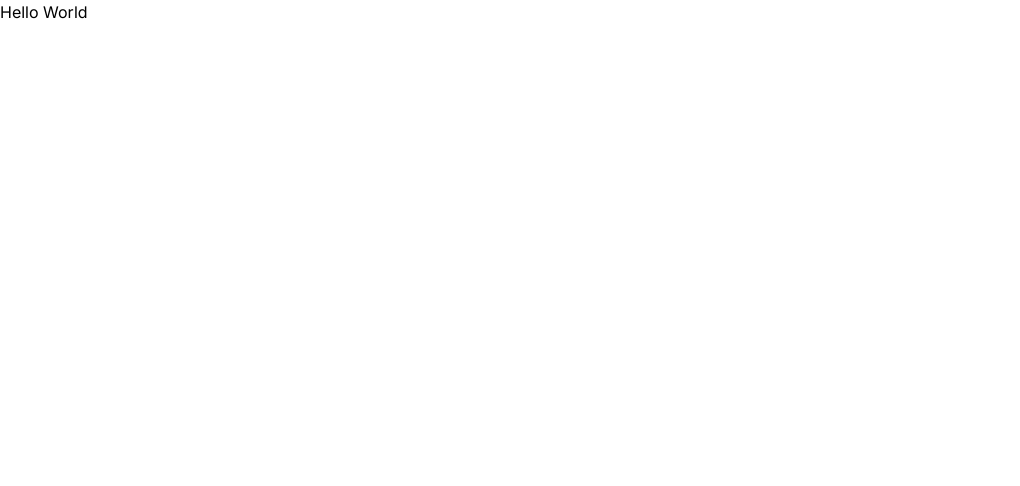
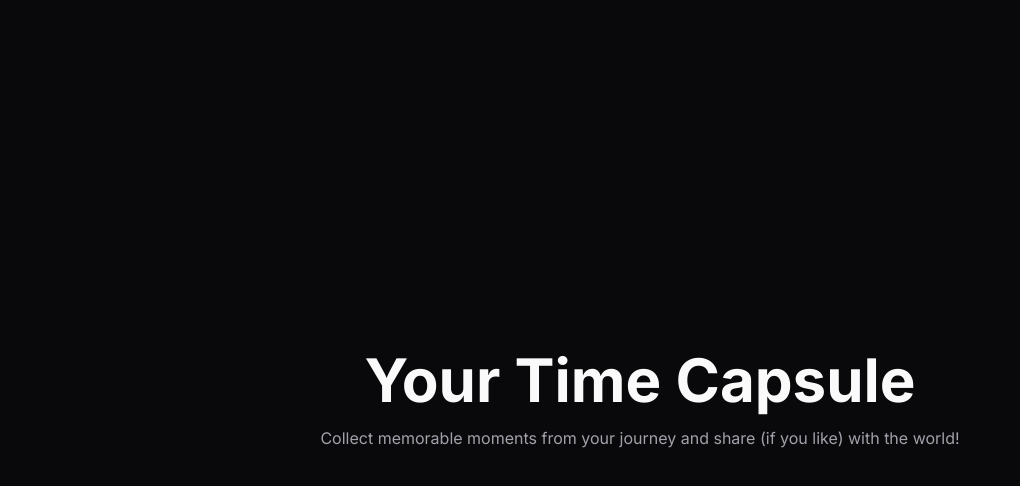
Before and after one commit to LucasAnselmoSilva12345/time-capsule-nlw-spacetime, a Next.js app: page / in a window 1280 px wide. Shown: the top 486 px of the page, without its empty margins (0-1020 px from the left). Built offline with nearby package versions, Linux system fonts and the light colour scheme.

Commit message:
Feat: Home page app
Signed-off-by: LucasAnselmoSilva12345 <lucasanselmodasilva02@gmail.com>

```diff
--- a/src/app/page.tsx
+++ b/src/app/page.tsx
@@ -1,7 +1,11 @@
 export default function Home() {
   return (
-    <section>
-      <h1>Hello World</h1>
+    <section className="flex h-screen w-full flex-1 flex-col items-center justify-center gap-4 bg-zinc-950">
+      <h1 className="text-6xl font-bold text-zinc-50">Your Time Capsule</h1>
+      <p className="text-base text-zinc-400">
+        Collect memorable moments from your journey and share (if you like) with
+        the world!
+      </p>
     </section>
   );
 }
```
